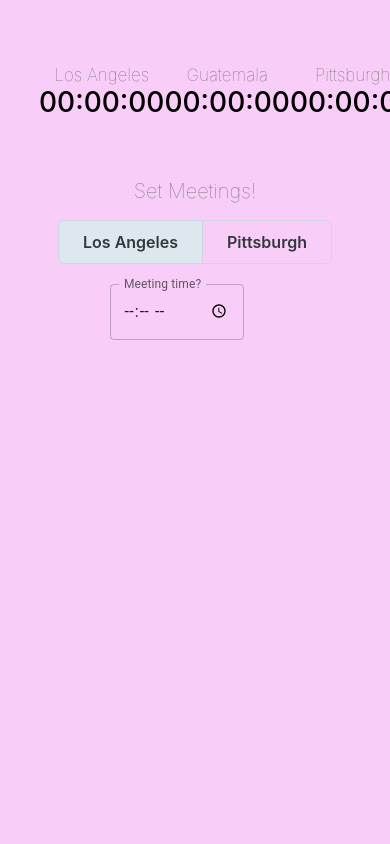
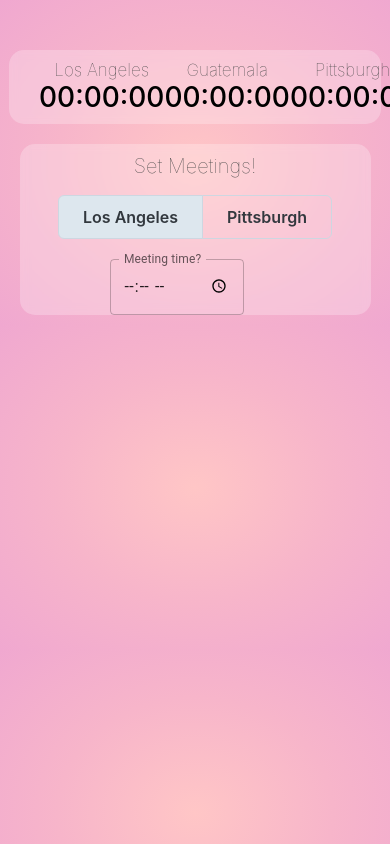
Before and after one commit to Luesf/timezones, a React (Create React App) app: page / in a window 390 px wide. Shown: the top 844 px of the page. Built offline with nearby package versions, Linux system fonts and the light colour scheme; no server answers; some icons are missing.

Commit message:
styling modifications in general

```diff
--- a/src/app/App.css
+++ b/src/app/App.css
@@ -1,3 +1,3 @@
 body {
-  background-color: #f8cef8;
+  background: radial-gradient( #FFC6C6, #F7B5CA, #F0A8D0);
 }
--- a/src/components/Conversions/Conversion.css
+++ b/src/components/Conversions/Conversion.css
@@ -2,21 +2,23 @@
   display: flex;
   align-items: center;
   justify-content: center;
-  padding: 10px;
 }
 
 .conversion-content {
     display: flex;
     align-items: center;
     flex-direction: column;
-    width: 50%;
-    margin: 15px;
+    width: 55%;
+    margin: 10px 30px 10px 30px;
+    border-radius: 15px;
+    background-color: rgba(255, 255, 255, 0.25);
+    backdrop-filter: blur(5px);
 }
 
 .conversion-content h2 {
     font-size: 35px;
     font-weight: lighter;
-    color: dimgray;
+    color: #494949;
     margin-top: 10px;
 }
 
@@ -25,7 +27,7 @@
     align-items: center;
     justify-content: center;
     gap: 9px;
-    margin: 15px 0 15px 0;
+    margin: 15px 0 5px 0;
     padding: 15px 28px 15px 28px;
     text-align: center;
     font-size: 25px;
@@ -67,10 +69,13 @@
     display: flex;
     flex-direction: column;
     width: 100%;
+    padding: 10px 15px 30px 15px;
 }
 
 .location-label {
   display: inline-flex;
+  align-items: center;
+  justify-content: center;
 }
 
 .locations-container p {
@@ -79,9 +84,9 @@
     font-size: 20px;
     font-weight: 350;
     padding: 12px 20px 12px 20px;
-    margin: 7px 0 7px 0;
+    margin: 7px 40px 7px 40px;
     color: #624E88;
-    background: linear-gradient(to bottom, #f8cef8, #fadcfa, #faeafa);
+    background: linear-gradient(to bottom,#fad2d2, #f8c5d5, #f1b9d8);
     border-radius: 15px;
 }
 
@@ -133,18 +138,24 @@
 }
 
 @media (max-width: 767px) {
+  .locations-container p {
+    padding: 8px 20px 8px 20px;
+    margin: 7px 30px 7px 30px;
+  }
   .conversion-content {
-    width: 90%
+    width: 90%;
+    margin: 10px 0 10px 0;
   }
   .response-label {
     margin-top: 20px;
+     padding: 15px 10px 15px 10px;
     font-size: 14px;
   }
   .response-label p {
     font-size: 16px;
   }
   .locations-container {
-    margin-top: 25px;
+    margin-top: 10px;
   }
   .conversion-content h2 {
     font-size: 20px;
--- a/src/components/LabelSection/LabelSection.css
+++ b/src/components/LabelSection/LabelSection.css
@@ -11,8 +11,10 @@
     width: 50%;
     margin-top: 50px;
     margin-bottom: 10px;
-    padding: 15px 28px;
+    padding: 10px 30px;
     border-radius: 15px;
+    background-color: rgba(255, 255, 255, 0.25);
+    backdrop-filter: blur(5px);
 }
 
 .label-locations {
@@ -24,7 +26,7 @@
 .country-label {
     font-size: 20px;
     font-weight: lighter;
-    color: dimgray;
+    color: #494949;
 }
 
 .country-time {
```
